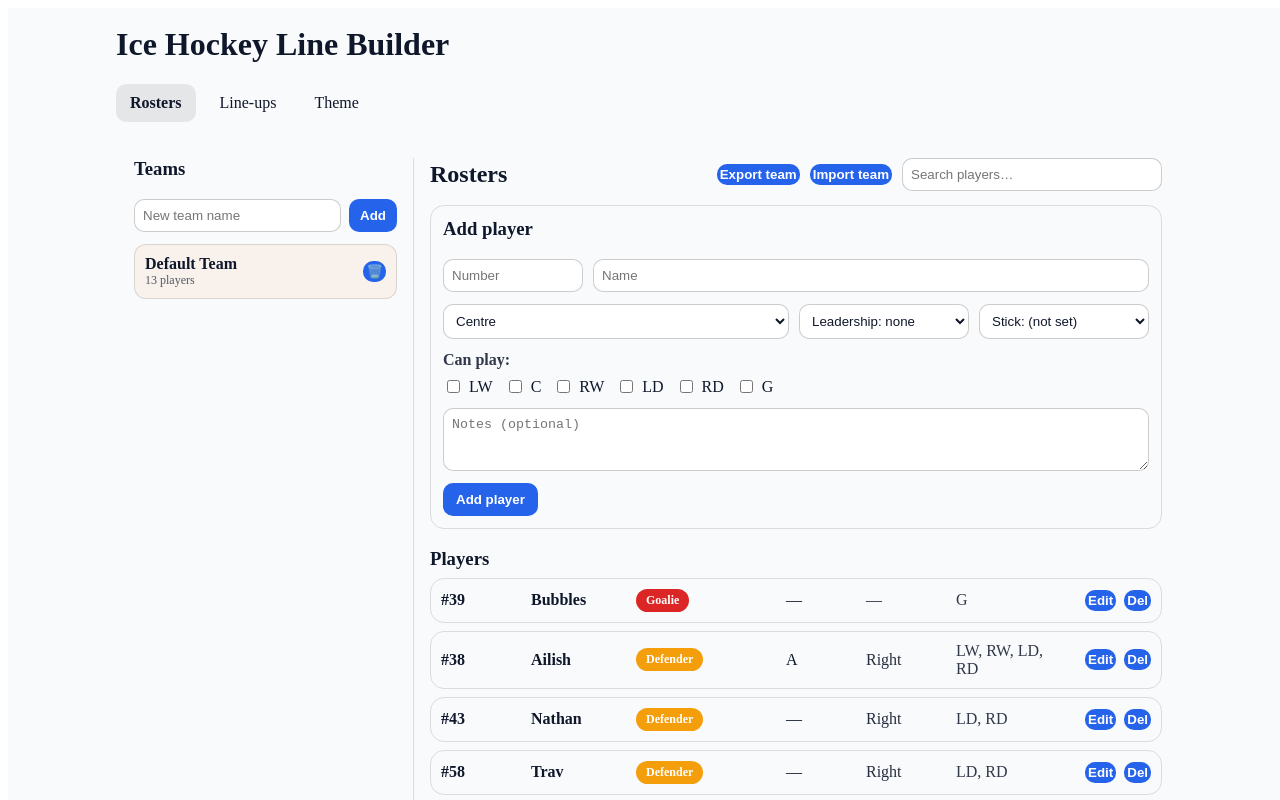
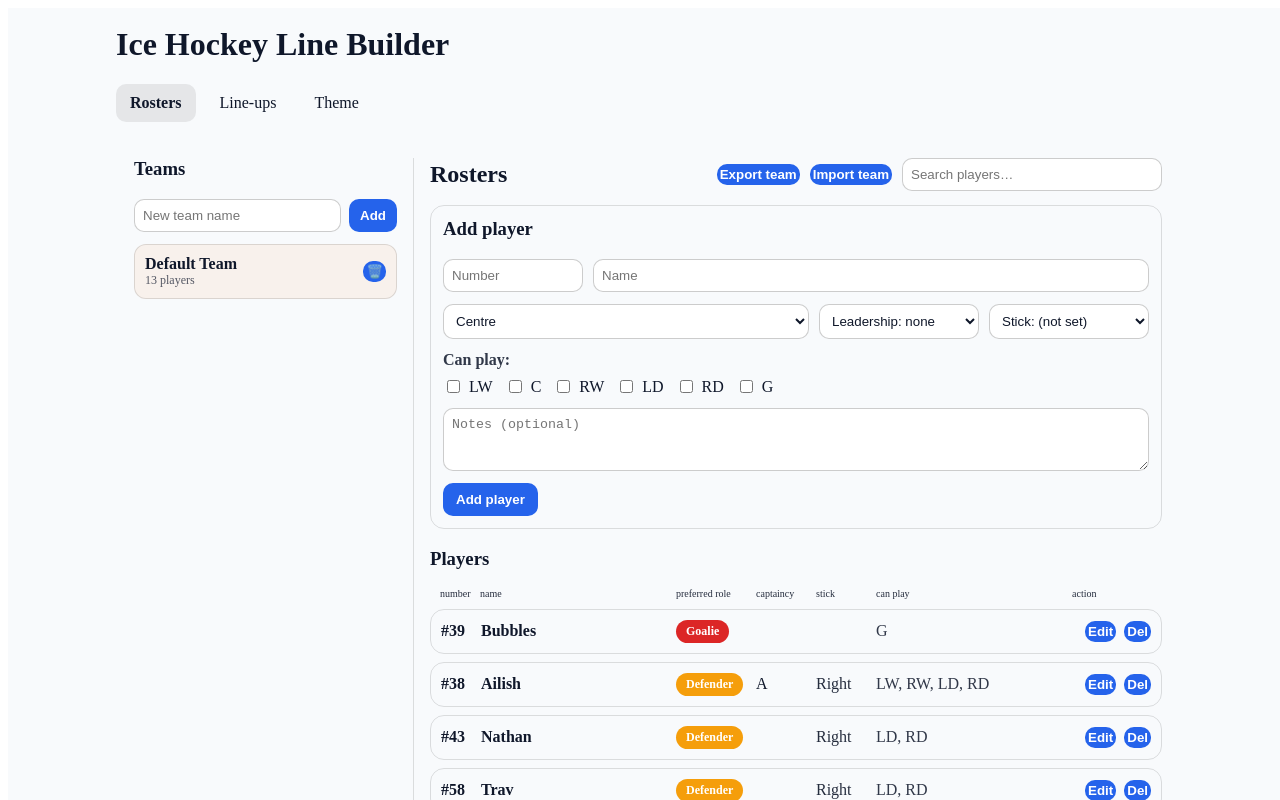
Before and after one commit to Newik83CZ/IceHockeyLineBuilder, a React (Vite) app: page / in a window 1280 px wide. Shown: the top 800 px of the page. Built offline with nearby package versions, Linux system fonts and the light colour scheme.

Commit message:
Fixing for phone

```diff
--- a/src/pages/Rosters.jsx
+++ b/src/pages/Rosters.jsx
@@ -17,6 +17,16 @@ export default function Rosters({ data, setData }) {
 
   const importRef = useRef(null);
 
+  const activeTeam = data.teams.find((t) => t.id === data.activeTeamId) || null;
+
+  function updateData(updater) {
+    setData((prev) => {
+      const next = updater(structuredClone(prev));
+      next.updatedAt = Date.now();
+      return next;
+    });
+  }
+
   function exportActiveTeam() {
     if (!activeTeam) return;
 
@@ -25,7 +35,7 @@ export default function Rosters({ data, setData }) {
       exportedAt: new Date().toISOString(),
       team: {
         name: activeTeam.name,
-        players: activeTeam.players.map(p => ({
+        players: activeTeam.players.map((p) => ({
           number: String(p.number),
           name: p.name,
           preferredPosition: p.preferredPosition,
@@ -37,7 +47,9 @@ export default function Rosters({ data, setData }) {
       },
     };
 
-    const blob = new Blob([JSON.stringify(payload, null, 2)], { type: "application/json" });
+    const blob = new Blob([JSON.stringify(payload, null, 2)], {
+      type: "application/json",
+    });
     const url = URL.createObjectURL(blob);
 
     const safeName = activeTeam.name.replace(/[^a-z0-9-_]+/gi, "_");
@@ -67,26 +79,25 @@ export default function Rosters({ data, setData }) {
         const name = (teamData?.name || "Imported Team").toString().trim();
         const rawPlayers = Array.isArray(teamData?.players) ? teamData.players : [];
 
-        updateData(d => {
+        updateData((d) => {
           const team = createTeam(name);
 
-          // Convert players into your internal shape (new ids generated)
           for (const rp of rawPlayers) {
             const playerDraft = {
               number: String(rp?.number ?? ""),
               name: String(rp?.name ?? ""),
-              preferredPosition: POSITIONS.includes(rp?.preferredPosition) ? rp.preferredPosition : "Centre",
+              preferredPosition: POSITIONS.includes(rp?.preferredPosition)
+                ? rp.preferredPosition
+                : "Centre",
               leadership: LEADERSHIP.includes(rp?.leadership) ? rp.leadership : "",
               stick: STICKS.includes(rp?.stick) ? rp.stick : "",
               canPlay: Array.isArray(rp?.canPlay)
-                ? rp.canPlay.filter(x => CANPLAY.includes(x))
+                ? rp.canPlay.filter((x) => CANPLAY.includes(x))
                 : [],
               notes: String(rp?.notes ?? ""),
             };
 
-            // Skip totally empty rows
             if (!playerDraft.number && !playerDraft.name) continue;
-
             team.players.push(createPlayer(playerDraft));
           }
 
@@ -94,19 +105,14 @@ export default function Rosters({ data, setData }) {
           d.activeTeamId = team.id;
           return d;
         });
-
       } catch (e) {
         alert("Import failed: invalid JSON file.");
       } finally {
-        // allow importing same file twice
         if (importRef.current) importRef.current.value = "";
       }
     };
     reader.readAsText(file);
   }
-
-
-  const activeTeam = data.teams.find((t) => t.id === data.activeTeamId) || null;
 
   const sortedPlayers = useMemo(() => {
     if (!activeTeam) return [];
@@ -139,14 +145,6 @@ export default function Rosters({ data, setData }) {
   });
   const [editingId, setEditingId] = useState(null);
   const [error, setError] = useState("");
-
-  function updateData(updater) {
-    setData((prev) => {
-      const next = updater(structuredClone(prev));
-      next.updatedAt = Date.now();
-      return next;
-    });
-  }
 
   function createNewTeam() {
     const name = teamName.trim();
@@ -243,18 +241,33 @@ export default function Rosters({ data, setData }) {
   }
 
   return (
-    <div className="rostersLayout" style={{ display: "grid", gridTemplateColumns: "280px 1fr", gap: 16 }}>
+    <div
+      className="rostersLayout"
+      style={{ display: "grid", gridTemplateColumns: "280px 1fr", gap: 16, minWidth: 0 }}
+    >
       {/* Teams */}
-      <aside className="rostersSidebar" style={{ borderRight: "1px solid rgba(0,0,0,0.12)", paddingRight: 16 }}>
-
+      <aside
+        className="rostersSidebar"
+        style={{
+          borderRight: "1px solid rgba(0,0,0,0.12)",
+          paddingRight: 16,
+          minWidth: 0,
+        }}
+      >
         <h3 style={{ marginTop: 0 }}>Teams</h3>
 
-        <div style={{ display: "flex", gap: 8 }}>
+        <div style={{ display: "flex", gap: 8, minWidth: 0 }}>
           <input
             value={teamName}
             onChange={(e) => setTeamName(e.target.value)}
             placeholder="New team name"
-            style={{ flex: 1, padding: 8, borderRadius: 10, border: "1px solid rgba(0,0,0,0.2)" }}
+            style={{
+              flex: 1,
+              minWidth: 0,
+              padding: 8,
+              borderRadius: 10,
+              border: "1px solid rgba(0,0,0,0.2)",
+            }}
           />
           <button onClick={createNewTeam} style={{ padding: "8px 10px", borderRadius: 10 }}>
             Add
@@ -270,30 +283,33 @@ export default function Rosters({ data, setData }) {
                 display: "flex",
                 alignItems: "center",
                 gap: 8,
-
                 padding: 10,
                 borderRadius: 12,
                 border: "1px solid rgba(0,0,0,0.12)",
                 background: t.id === data.activeTeamId ? "rgba(255, 169, 99, 0.1)" : "transparent",
+                minWidth: 0,
               }}
             >
               <button
                 onClick={() => updateData((d) => ((d.activeTeamId = t.id), d))}
                 style={{
                   flex: 1,
+                  minWidth: 0,
                   textAlign: "left",
                   background: "transparent",
                   border: "none",
                   padding: 0,
-                  color: "var(--text)",       // ✅ key fix
-                  font: "inherit",            // ✅ prevents odd button font
+                  color: "var(--text)",
+                  font: "inherit",
                   cursor: "pointer",
                 }}
               >
-
-                <div style={{ fontWeight: 600 }}>{t.name}</div>
+                <div style={{ fontWeight: 600, overflow: "hidden", textOverflow: "ellipsis", whiteSpace: "nowrap" }}>
+                  {t.name}
+                </div>
                 <div style={{ fontSize: 12, opacity: 0.7 }}>{t.players.length} players</div>
               </button>
+
               <button onClick={() => deleteTeam(t.id)} title="Delete team">
                 🗑️
               </button>
@@ -303,11 +319,20 @@ export default function Rosters({ data, setData }) {
       </aside>
 
       {/* Players */}
-      <section>
-        <div className="rostersTopRow" style={{ display: "flex", alignItems: "center", justifyContent: "space-between", gap: 12 }}>
+      <section style={{ minWidth: 0 }}>
+        <div
+          className="rostersTopRow"
+          style={{
+            display: "flex",
+            alignItems: "center",
+            justifyContent: "space-between",
+            gap: 12,
+            minWidth: 0,
+          }}
+        >
           <h2 style={{ margin: 0 }}>Rosters</h2>
 
-          <div className="rostersActionsRow" style={{ display: "flex", gap: 10, alignItems: "center" }}>
+          <div className="rostersActionsRow" style={{ display: "flex", gap: 10, alignItems: "center", minWidth: 0 }}>
             {activeTeam ? (
               <>
                 <button onClick={exportActiveTeam}>Export team</button>
@@ -325,13 +350,19 @@ export default function Rosters({ data, setData }) {
             <input
               className="rostersSearch"
               value={search}
-              onChange={e => setSearch(e.target.value)}
+              onChange={(e) => setSearch(e.target.value)}
               placeholder="Search players…"
-              style={{ padding: 8, borderRadius: 10, border: "1px solid rgba(0,0,0,0.2)", width: 260 }}
+              style={{
+                padding: 8,
+                borderRadius: 10,
+                border: "1px solid rgba(0,0,0,0.2)",
+                width: 260,
+                maxWidth: "100%",
+                minWidth: 0,
+              }}
             />
           </div>
         </div>
-
 
         {!activeTeam ? (
           <div style={{ marginTop: 14, opacity: 0.8 }}>Create a team on the left to start adding players.</div>
@@ -346,30 +377,37 @@ export default function Rosters({ data, setData }) {
                 </div>
               )}
 
-              {/* NEW LAYOUT */}
-              <div style={{ display: "grid", gap: 12 }}>
+              <div style={{ display: "grid", gap: 12, minWidth: 0 }}>
                 {/* Row 1: Number + Name */}
-                <div style={{ display: "grid", gridTemplateColumns: "140px 1fr", gap: 10 }}>
+                <div style={{ display: "grid", gridTemplateColumns: "minmax(0, 140px) minmax(0, 1fr)", gap: 10 }}>
                   <input
                     value={draft.number}
                     onChange={(e) => setDraft((p) => ({ ...p, number: e.target.value }))}
                     placeholder="Number"
-                    style={{ padding: 8, borderRadius: 10, border: "1px solid rgba(0,0,0,0.2)" }}
+                    style={{ padding: 8, borderRadius: 10, border: "1px solid rgba(0,0,0,0.2)", minWidth: 0, width: "100%" }}
                   />
                   <input
                     value={draft.name}
                     onChange={(e) => setDraft((p) => ({ ...p, name: e.target.value }))}
                     placeholder="Name"
-                    style={{ padding: 8, borderRadius: 10, border: "1px solid rgba(0,0,0,0.2)" }}
+                    style={{ padding: 8, borderRadius: 10, border: "1px solid rgba(0,0,0,0.2)", minWidth: 0, width: "100%" }}
                   />
                 </div>
 
                 {/* Row 2: Position + Leadership + Stick */}
-                <div style={{ display: "grid", gridTemplateColumns: "1fr 170px 170px", gap: 10 }}>
+                <div
+                  className="addPlayerRow2"
+                  style={{
+                    display: "grid",
+                    gridTemplateColumns: "minmax(0, 1fr) minmax(0, 160px) minmax(0, 160px)",
+                    gap: 10,
+                    minWidth: 0,
+                  }}
+                >
                   <select
                     value={draft.preferredPosition}
                     onChange={(e) => setDraft((p) => ({ ...p, preferredPosition: e.target.value }))}
-                    style={{ padding: 8, borderRadius: 10, border: "1px solid rgba(0,0,0,0.2)" }}
+                    style={{ padding: 8, borderRadius: 10, border: "1px solid rgba(0,0,0,0.2)", minWidth: 0, width: "100%" }}
                   >
                     {POSITIONS.map((p) => (
                       <option key={p} value={p}>
@@ -381,7 +419,7 @@ export default function Rosters({ data, setData }) {
                   <select
                     value={draft.leadership}
                     onChange={(e) => setDraft((p) => ({ ...p, leadership: e.target.value }))}
-                    style={{ padding: 8, borderRadius: 10, border: "1px solid rgba(0,0,0,0.2)" }}
+                    style={{ padding: 8, borderRadius: 10, border: "1px solid rgba(0,0,0,0.2)", minWidth: 0, width: "100%" }}
                   >
                     {LEADERSHIP.map((l) => (
                       <option key={l} value={l}>
@@ -393,7 +431,7 @@ export default function Rosters({ data, setData }) {
                   <select
                     value={draft.stick}
                     onChange={(e) => setDraft((p) => ({ ...p, stick: e.target.value }))}
-                    style={{ padding: 8, borderRadius: 10, border: "1px solid rgba(0,0,0,0.2)" }}
+                    style={{ padding: 8, borderRadius: 10, border: "1px solid rgba(0,0,0,0.2)", minWidth: 0, width: "100%" }}
                   >
                     {STICKS.map((s) => (
                       <option key={s} value={s}>
@@ -403,34 +441,30 @@ export default function Rosters({ data, setData }) {
                   </select>
                 </div>
 
-                {/* Row 3: Can play (full width) */}
+                {/* Row 3: Can play */}
                 <div style={{ display: "grid", gap: 8 }}>
                   <div style={{ fontWeight: 700, opacity: 0.85 }}>Can play:</div>
                   <div style={{ display: "flex", flexWrap: "wrap", gap: 12, alignItems: "center" }}>
                     {CANPLAY.map((code) => (
                       <label key={code} style={{ display: "flex", gap: 6, alignItems: "center" }}>
-                        <input
-                          type="checkbox"
-                          checked={draft.canPlay.includes(code)}
-                          onChange={() => toggleCanPlay(code)}
-                        />
+                        <input type="checkbox" checked={draft.canPlay.includes(code)} onChange={() => toggleCanPlay(code)} />
                         {code}
                       </label>
                     ))}
                   </div>
                 </div>
 
-                {/* Row 4: Notes (full width) */}
+                {/* Row 4: Notes */}
                 <textarea
                   value={draft.notes}
                   onChange={(e) => setDraft((p) => ({ ...p, notes: e.target.value }))}
                   placeholder="Notes (optional)"
                   rows={3}
-                  style={{ padding: 8, borderRadius: 10, border: "1px solid rgba(0,0,0,0.2)" }}
+                  style={{ padding: 8, borderRadius: 10, border: "1px solid rgba(0,0,0,0.2)", minWidth: 0, width: "100%" }}
                 />
 
                 {/* Actions */}
-                <div style={{ display: "flex", gap: 8 }}>
+                <div style={{ display: "flex", gap: 8, flexWrap: "wrap" }}>
                   <button onClick={savePlayer} style={{ padding: "8px 12px", borderRadius: 10 }}>
                     {editingId ? "Save changes" : "Add player"}
                   </button>
@@ -445,26 +479,51 @@ export default function Rosters({ data, setData }) {
 
             <div style={{ marginTop: 14 }}>
               <h3 style={{ marginBottom: 8 }}>Players</h3>
-              <div style={{ display: "grid", gap: 8 }}>
+
+                    <div style={{
+                      opacity: 0.9,
+                      display: "grid",
+                      gridTemplateColumns: "30px 1fr 70px 50px 50px 1fr 80px",
+                      gap: 10,
+                      alignItems: "center",
+                      padding: 10,
+                      fontSize: 10,
+                    }}>
+
+                      <div>number</div>
+                      <div>name</div>
+                      <div>preferred role</div>
+                      <div>captaincy</div>
+                      <div>stick</div>
+                      <div>can play</div>
+                      <div>action</div>
+                    </div>
+
+
+
+              <div style={{ display: "grid", gap: 8, minWidth: 0 }}>
                 {sortedPlayers.map((p) => (
                   <div
                     key={p.id}
+                    className="playerRow"
                     style={{
                       display: "grid",
-                      gridTemplateColumns: "80px 1fr 140px 70px 80px 1fr 90px",
+                      gridTemplateColumns: "30px 1fr 70px 50px 50px 1fr 80px",
                       gap: 10,
                       alignItems: "center",
                       padding: 10,
                       borderRadius: 14,
                       border: "1px solid rgba(0,0,0,0.12)",
-                      minWidth: 0, // ✅ helps shrinking inside grid
+                      minWidth: 0,
                     }}
                   >
+                    <div style={{ fontWeight: 700, minWidth: 0 }}>#{p.number}</div>
 
-                    <div style={{ fontWeight: 700 }}>#{p.number}</div>
-                    <div style={{ fontWeight: 600 }}>{p.name}</div>
+                    <div style={{ fontWeight: 600, minWidth: 0, whiteSpace: "normal", overflowWrap: "anywhere" }}>
+                      {p.name}
+                    </div>
 
-                    <div style={{ display: "flex", alignItems: "center", gap: 8 }}>
+                    <div style={{ display: "flex", alignItems: "center", gap: 8, minWidth: 0 }}>
                       <span
                         style={{
                           display: "inline-block",
@@ -474,17 +533,24 @@ export default function Rosters({ data, setData }) {
                           fontSize: 12,
                           color: "white",
                           background: `var(--pos-${p.preferredPosition.toLowerCase()})`,
+                          maxWidth: "100%",
+                          overflow: "hidden",
+                          textOverflow: "ellipsis",
+                          whiteSpace: "nowrap",
                         }}
                       >
                         {p.preferredPosition}
                       </span>
                     </div>
 
-                    <div>{p.leadership || "—"}</div>
-                    <div style={{ opacity: 0.9 }}>{p.stick || "—"}</div>
-                    <div style={{ opacity: 0.85 }}>{(p.canPlay || []).length ? p.canPlay.join(", ") : "—"}</div>
+                    <div style={{ minWidth: 0 }}>{p.leadership || " "}</div>
+                    <div style={{ opacity: 0.9, minWidth: 0 }}>{p.stick || " "}</div>
 
-                    <div style={{ display: "flex", gap: 8, justifyContent: "flex-end" }}>
+                    <div style={{ opacity: 0.85, minWidth: 0, overflow: "hidden", textOverflow: "ellipsis", whiteSpace: "nowrap" }}>
+                      {(p.canPlay || []).length ? p.canPlay.join(", ") : " "}
+                    </div>
+
+                    <div style={{ display: "flex", gap: 8, justifyContent: "flex-end", minWidth: 0, flexWrap: "wrap" }}>
                       <button onClick={() => startEditPlayer(p)}>Edit</button>
                       <button onClick={() => deletePlayer(p.id)}>Del</button>
                     </div>
```
Also changed, not shown: src/index.css (+35 -0 lines), src/pages/Lineups.jsx (+5 -5 lines).
